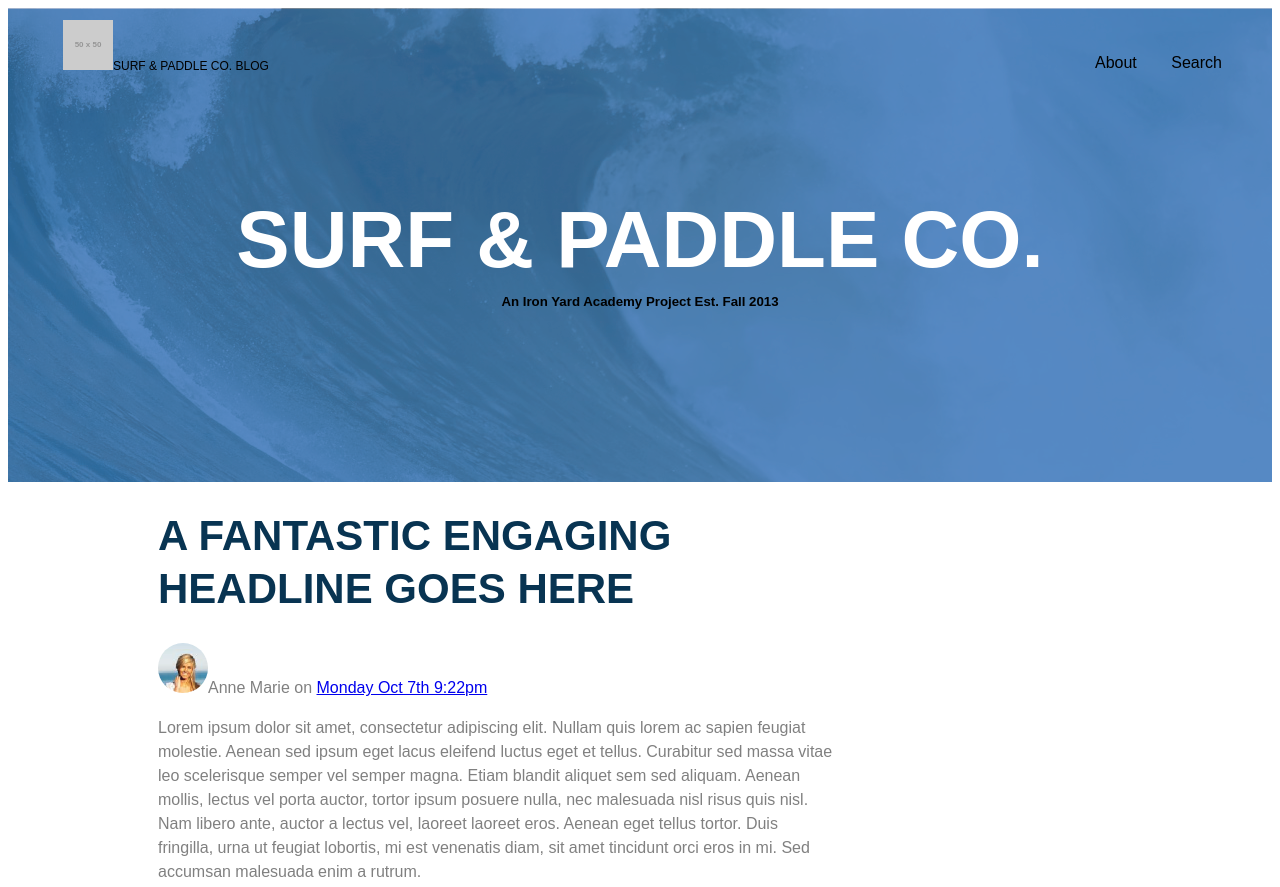
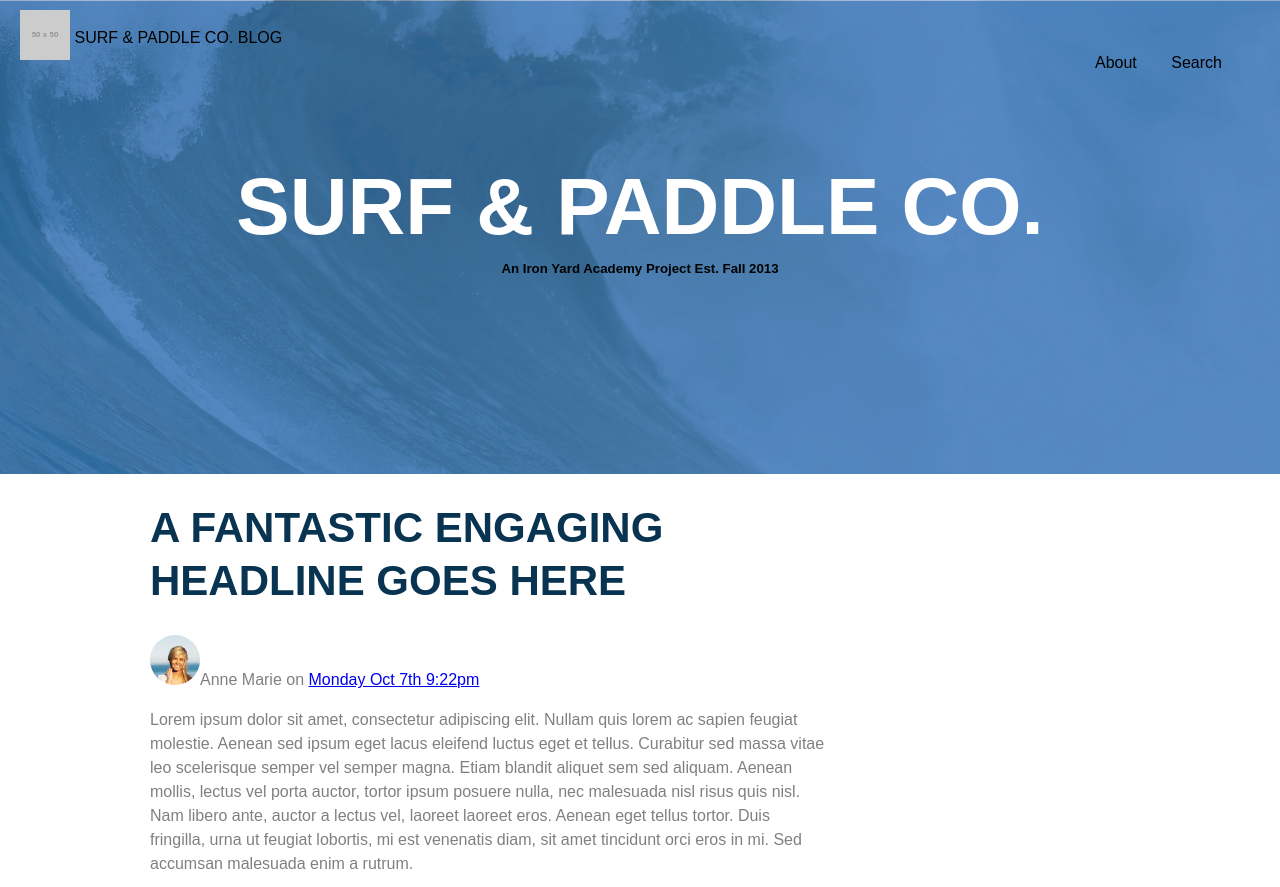
Before and after one commit to scstarkman/surf_paddle, a plain HTML site: page index.html in a window 1280 px wide. Shown: the top 887 px of the page. Drawn offline with Linux system fonts and the light colour scheme; placeholder pictures from the web are drawn by us.

Commit message:
made changes to errors

```diff
--- a/css/styles.css
+++ b/css/styles.css
@@ -1,4 +1,6 @@
 body{
+  margin:0;
+  padding:0;
   font-family:arial;
   color:gray;
   line-height:1.5em;
@@ -16,9 +18,15 @@ header {
 
   display:inline-block;
   color:black;
-
+  position:relative;
+  top:10px;
+  left:20px;
 }
 
+
+.logo span{
+    vertical-align:70%;
+}
 nav {
   display:inline-block;
   width:200px;
@@ -251,6 +259,8 @@ footer {
 }
 .footerLogo{
     display:inline-block;
+    margin-top:20px;
+    margin-left:10px
 }
 .footerLogo span{
   vertical-align:70%;
--- a/index.html
+++ b/index.html
@@ -9,12 +9,11 @@
     <header>
       <div class = "logo">
 
+        <img src="http://placehold.it/50" alt="surf_logo">
 
+        <span>SURF & PADDLE CO. BLOG</span>
 
-        <p><img src="http://placehold.it/50" alt="surf_logo">SURF & PADDLE CO. BLOG</p>
-
-
-</div> <!-- end logo div -->
+      </div> <!-- end logo div -->
 
       <nav>
         <ul>
@@ -56,7 +55,8 @@
       <div class = "share>">
 
         <div class = "box">
-          <p><img src="http://placehold.it/50" alt="comments">Read Comments</p>
+
+          <p><img src="http://placehold.it/50"   alt="comments">Read Comments</p>
         </div>
 
         <div class = "box">
@@ -157,7 +157,7 @@
   </footer>
 
 
->
+
 
 
 
```
